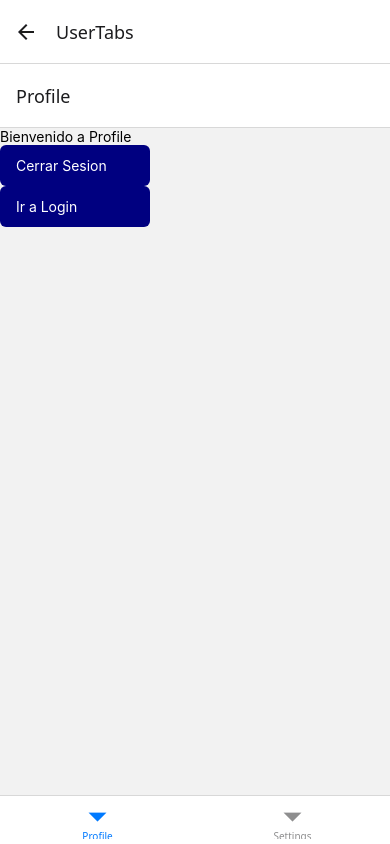
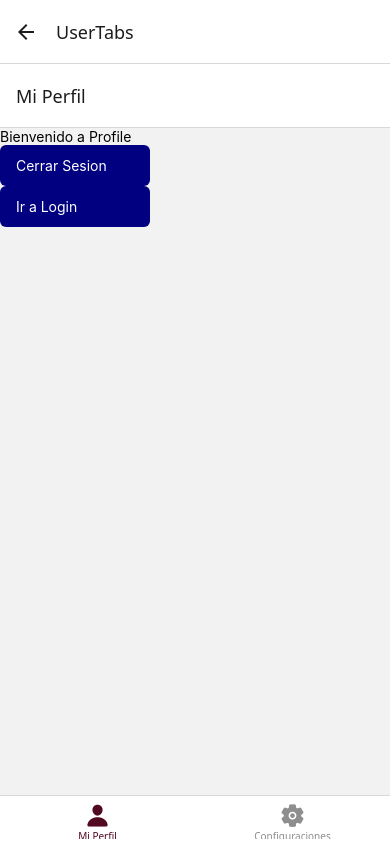
Before and after one commit to JonatanMMoreno/ProyectoDeClase, a React Native app in the folder MiPrimeraApp/: screen /UserTabs in a window 390 px wide. Built offline with nearby package versions, Linux system fonts and the light colour scheme.

Commit message:
-Implementacion de iconos a los tabs -Correcciones login

```diff
--- a/MiPrimeraApp/src/components/navigation/TabsNavigator.tsx
+++ b/MiPrimeraApp/src/components/navigation/TabsNavigator.tsx
@@ -1,6 +1,7 @@
 import { createBottomTabNavigator } from "@react-navigation/bottom-tabs";
 import SettingsScreen from "../screens/UserSettings/SettingsScreen";
 import ProfileScreen from "../screens/UserSettings/ProfileScreen";
+import { Ionicons, MaterialIcons } from "@expo/vector-icons";
 
 //1.declarar tipado para pantalla y sus parametros
 type TabsParamList ={
@@ -14,9 +15,28 @@ const Tab = createBottomTabNavigator<TabsParamList>();
 //3.utilizar el tab navigator
 export default function TabNavigator(){
     return(
-        <Tab.Navigator>
-            <Tab.Screen name="Profile" component={ProfileScreen}/>
-            <Tab.Screen name="Settings" component={SettingsScreen}/>
+        <Tab.Navigator
+            screenOptions={{
+                tabBarActiveTintColor:"#520a20"
+            }}>
+            <Tab.Screen
+            name="Profile"
+            component={ProfileScreen}
+            options={{
+                title:"Mi Perfil",
+                tabBarIcon: ({color, size})=> (
+                    <Ionicons name="person" size = {size} color = {color}/>
+                ),
+            }}
+            />
+            <Tab.Screen name="Settings" component={SettingsScreen}
+            options={{
+                title: "Configuraciones",
+                tabBarIcon: ({color, size}) => (
+                    <Ionicons name="settings" size = {size} color = {color}/>
+                )
+            }}
+            />
         </Tab.Navigator>
     );
 }
--- a/MiPrimeraApp/src/components/screens/HomeScreen.tsx
+++ b/MiPrimeraApp/src/components/screens/HomeScreen.tsx
@@ -17,7 +17,7 @@ export default function HomeScreen({route, navigation}: Props){
         <View>
                 <StatusBar style="auto" />
             <Text>Hola {email}, Bienvenido a Home</Text>
-            <CustomButton title={""} onPress={handleLoadSetting} />
+            <CustomButton title={"Hola"} onPress={handleLoadSetting} />
         </View>
     )
 
--- a/MiPrimeraApp/src/components/screens/LoginScreen.tsx
+++ b/MiPrimeraApp/src/components/screens/LoginScreen.tsx
@@ -22,8 +22,8 @@ export default function LoginScreen({navigation}:any) {
             onChange={setEmail}/>
             <CustomInput type={"password"}
             placeholder={"Ingresa tu Contraseña"}
-            value={""}
-            onChange={()=>{}}/>
+            value={email}
+            onChange={setEmail}/>
 
             <CustomButton title={"Inciar Sesion"}
             onPress={handleLogin}/>
```
